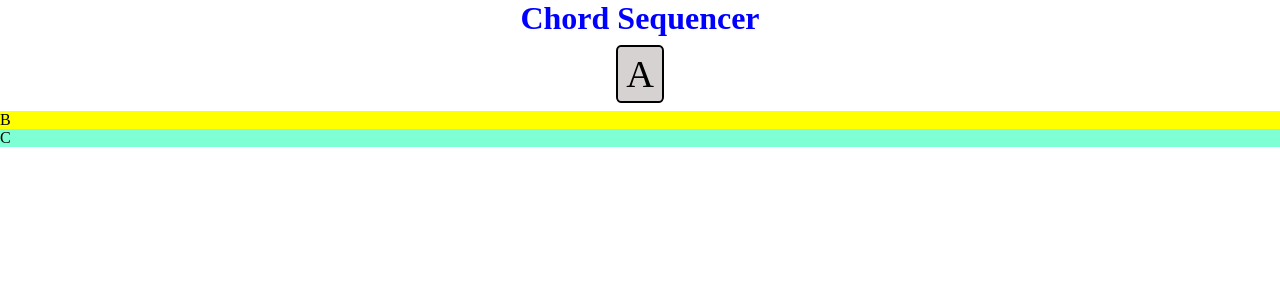
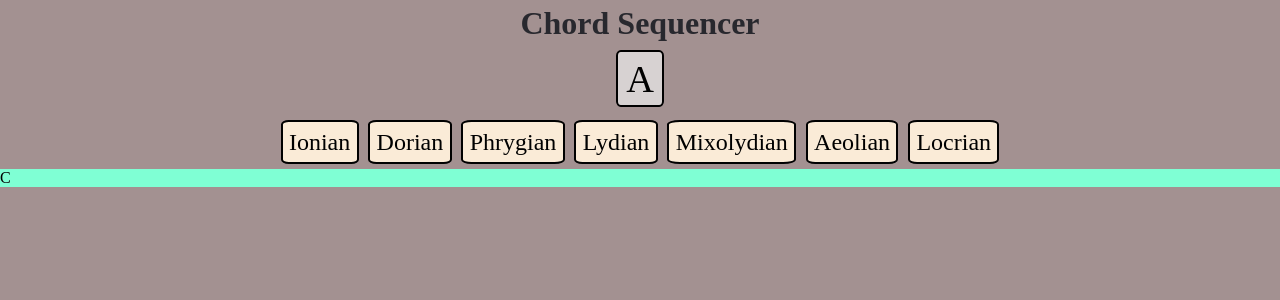
Before and after one commit to Drekkg/chord_sequencer, a PHP site: page / in a window 1280 px wide. Shown: the top 300 px of the page. Run offline with PHP 8.4, Linux system fonts and the light colour scheme.

Commit message:
FEAT adds the mode boxes and text

```diff
--- a/assets/css/styles.css
+++ b/assets/css/styles.css
@@ -5,9 +5,14 @@
         box-sizing: border-box;
       }
 
+body {
+    background-color: rgb(163, 145, 145);
+}
+
 h1 {
     text-align: center;
-    color: blue;
+    color: rgb(40, 40, 46);
+    margin-top: 0.3rem;
 }
 
 .main-key {
@@ -22,9 +27,22 @@ h1 {
 }
 
 .mode-boxes {
-    background-color: yellow;
+    width: 100%;
+    display: flex;
+    justify-content: center;
+    flex-wrap: wrap;
+    align-items: center;
+
 }
 
+section > div {
+    Margin: 0.3rem;
+    font-size: 1.5rem;
+    background-color: antiquewhite;
+    padding: 0.4rem;
+    border-radius: 10%;
+    border: 2px solid black;
+}
 
 .chord-boxes {
     background-color: aquamarine;
--- a/index.html
+++ b/index.html
@@ -9,7 +9,20 @@
   <body>
     <h1 class="heading">Chord Sequencer</h1>
     <div class="main-key">A</div>
-    <div class="mode-boxes">B</div>
+
+    <section class="mode-boxes">
+      <div class="mode-box">Ionian</div>
+      <div>Dorian</div>
+      <div>Phrygian</div>
+      <div>Lydian</div>
+      <div>Mixolydian</div>
+      <div>Aeolian</div>
+      <div>Locrian</div>
+    </section>
+
+
+
+
     <div class="chord-boxes">C</div>
   </body>
 </html>
```
